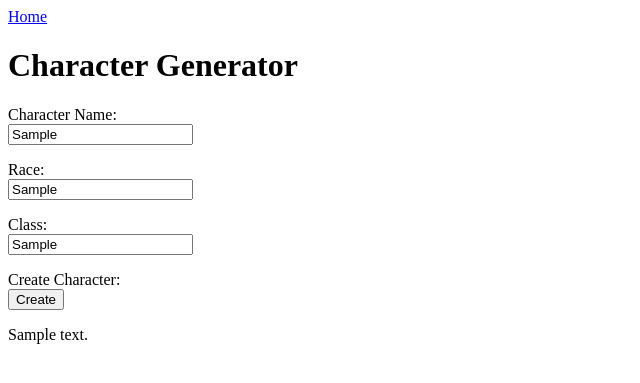
After one commit to Fladolcetta/DnD, a Flask app: template templates/character.html in a window 1280 px wide. The commit adds this page. Shown: the top 383 px of the page, without its empty margins (0-640 px from the left). Run offline with Flask 3, Linux system fonts and the light colour scheme; the template is opened without the code that fills it: most values are stand-ins (such as "Sample title", 1, 10 or a date in 2020).

Commit message:
Add rudimentary buttons to char

```diff
--- a/main.py
+++ b/main.py
@@ -7,13 +7,6 @@ app = Flask(__name__)
 
 #Character TODOs
 #TODO: Make selectable classes and races
-#TODO: Add name text box
-#TODO: Add submit button
-
-#Dice TODOs
-#TODO: Add side selector
-#TODO: Add number of dice selector
-#TODO: Add modifier text box that accepts ints only
 
 #Repo TODOS
 #TODO: Add Unit Tests
@@ -23,6 +16,7 @@ app = Flask(__name__)
 #TODO: Add Code Coverage
 #TODO: Add Containerization
 #TODO: Add Kubernetes
+#TODO: Update branch rules to require PRs
 
 @app.route('/')
 def main():
@@ -67,11 +61,30 @@ def roll():
 @app.route('/character')
 def character():
     """ Character function. """
-    frank = Character("Frank", "Elves")
     text_printer = TextPrinter()
 
-    content = text_printer.print_character(frank)
-    return render_template('blank.html', subtitle="Character Generator", content=content)
+    content = ""
+    name = ""
+    race = ""
+    character_class = ""
+
+
+    try:
+        if "Create" in request.args.get("create"):
+            name = str(request.args.get("name"))
+            race = str(request.args.get("race"))
+            character_class = str(request.args.get("character_class"))
+            new_char = Character(name, race, character_class)
+
+            content = text_printer.print_character(new_char)
+    except TypeError:
+        pass
+    return render_template('character.html',
+                            subtitle="Character Generator",
+                            name=name,
+                            race=race,
+                            character_class=character_class,
+                            content=content)
 
 @app.route('/races')
 def races():
--- a/src/text_printer.py
+++ b/src/text_printer.py
@@ -92,7 +92,8 @@ class TextPrinter:
 
     def print_character(self, character):
         """ Print the character. """
-        self.header(f"Character Generator")
+        self.subheader(f"Creating a new character: {character.name}")
+
         self.print_single_value(character.name, "Name")
         self.print_single_value(character.race, "Race")
         self.print_single_value(character.dnd_class, "Class")
--- /dev/null
+++ b/templates/character.html
@@ -0,0 +1,31 @@
+<!DOCTYPE html>
+<html lang="en">
+<head>
+    <meta charset="UTF-8">
+    <title>Frank's Dnd Tool - {{ subtitle }}</title>
+</head>
+<body>
+    <a href="/">Home</a>
+
+    <h1>Character Generator</h1>
+    <form>
+        <p>
+            <label for="name">Character Name:</label><br>
+            <input type="text" name="name" value={{name}}>
+        </p>
+        <p>
+            <label for="race">Race:</label><br>
+            <input type="text" name="race" value={{race}}>
+        </p>
+        <p>
+            <label for="character_class">Class:</label><br>
+            <input type="text" name="character_class" value={{character_class}}>
+        </p>
+        <p>
+            <label for="create">Create Character:</label><br>
+            <input type="submit" name="create" value="Create">
+        </p>
+    </form>
+    {{ content|safe }}
+</body>
+</html>
--- a/templates/roll.html
+++ b/templates/roll.html
@@ -5,9 +5,7 @@
     <title>Frank's Dnd Tool - {{ subtitle }}</title>
 </head>
 <body>
-    {% if subtitle != "Home" %}
-        <a href="/">Home</a>
-    {% endif %}
+    <a href="/">Home</a>
 
     <h1>Dice Roller</h1>
     <form>
```
